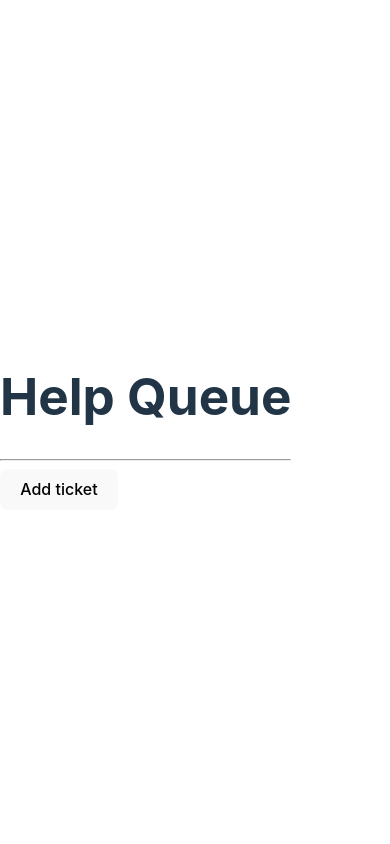
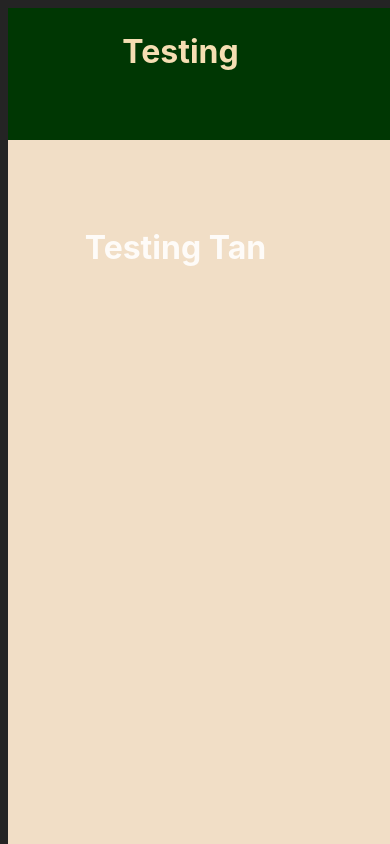
Before and after one commit to jenniferholcomb/portfolio24, a React (Vite) app: page / in a window 390 px wide. Shown: the top 844 px of the page. Built offline with nearby package versions, Linux system fonts and the light colour scheme.

Commit message:
media query setup of home page

```diff
--- a/package.json
+++ b/package.json
@@ -23,6 +23,7 @@
     "eslint-plugin-react-hooks": "^4.6.0",
     "eslint-plugin-react-refresh": "^0.4.6",
     "fix-react-refresh-plugin": "^1.0.2",
+    "sass": "^1.75.0",
     "vite": "^5.2.0"
   }
 }
--- a/src/components/App.jsx
+++ b/src/components/App.jsx
@@ -1,13 +1,21 @@
 import React from "react";
-import Header from "./Header";
-import TicketControl from "./TicketControl";
+// import Header from "./Header";
+// import TicketControl from "./TicketControl";
+import GreenControl from "./GreenControl";
+import TanControl from "./TanControl";
+
+import styles from "./App.module.scss";
 
 function App(){
   return (
-    <React.Fragment>
-      <Header />
-      <TicketControl />
-    </React.Fragment>
+    <>
+      <div className={styles.bodyWrapper}>
+        <GreenControl />
+        <TanControl />
+      </div>
+      {/* <Header />
+      <TicketControl /> */}
+    </>
   );
 }
 
--- /dev/null
+++ b/src/components/App.module.scss
@@ -0,0 +1,18 @@
+@media screen and (min-width: 752px) {
+  .bodyWrapper {
+    display: flex;
+    align-items: center;
+    align-content: center;
+    flex-wrap: wrap;
+    margin: 0;
+  }
+}
+
+@media screen and (max-width: 751px) {
+  .bodyWrapper {
+    display: flex;
+    width: 100vw;
+    flex-direction: column;
+    align-items: center;
+  }
+}
--- /dev/null
+++ b/src/components/GreenControl.jsx
@@ -0,0 +1,16 @@
+import React from "react";
+import styles from "./GreenControl.module.scss";
+
+function GreenControl() {
+  return (
+    <>
+      <div className={`${styles.greenStyle} ${styles.greenWrapper}`}>
+        <div className={styles.textWrapper}>
+          <h1>Testing</h1>
+        </div>
+      </div>
+    </>
+  );
+}
+
+export default GreenControl;
--- /dev/null
+++ b/src/components/GreenControl.module.scss
@@ -0,0 +1,55 @@
+.greenStyle {
+  display: flex;
+  color: wheat;
+  background: #003703;
+}
+
+@media screen and (min-width: 1250px) {
+  .greenWrapper {
+    height: 100vh;
+    width: 50vw;
+    flex-direction: column;
+    align-items: flex-start;
+    flex: 1 0 0;
+  }
+}
+
+@media screen and (min-width: 885px) and (max-width: 1250px) {
+  .greenWrapper {
+    height: 100vh;
+    flex-direction: column;
+    align-items: flex-start;
+    flex: 1 1 0;
+  }
+}
+
+@media screen and (min-width: 752px) and (max-width: 885px) {
+  .greenWrapper {
+    height: 100vh;
+    flex-direction: column;
+    align-items: flex-start;
+  }
+}
+
+@media screen and (max-width: 751px) {
+  .greenWrapper {
+    display: flex;
+    height: 132px;
+    padding-right: 15px;
+    justify-content: center;
+    align-items: center;
+    gap: 376px;
+    align-self: stretch;
+  }
+}
+
+.textWrapper {
+  padding: 48px 82px 93px 52px;
+}
+
+// min-width: 375px;
+// width: 10vw;
+// justify-content: flex-end;
+// align-items: flex-end;
+// gap: 54px;
+// flex: 0 0 246px;
--- /dev/null
+++ b/src/components/TanControl.jsx
@@ -0,0 +1,16 @@
+import React from "react";
+import styles from "./TanControl.module.scss";
+
+function TanControl() {
+  return (
+    <>
+      <div className={`${styles.tanStyle} ${styles.tanWrapper} `}>
+        <div className={styles.textWrapper}>
+          <h1>Testing Tan</h1>
+        </div>
+      </div>
+    </>
+  );
+}
+
+export default TanControl;
--- /dev/null
+++ b/src/components/TanControl.module.scss
@@ -0,0 +1,51 @@
+.tanStyle {
+  display: flex;
+  align-items: flex-start;
+  background: #F1DEC6;
+}
+
+@media screen and (min-width: 1250px) {
+  .tanWrapper {
+    height: 100vh;
+    width: 50vw;
+    flex-direction: column;
+    flex: 1 0 0;
+  }
+}
+
+@media screen and (min-width: 885px) and (max-width: 1250px) {
+  .tanWrapper {
+    height: 100vh;
+    flex-direction: column;
+    flex: 0 0 625px;
+  }
+}
+
+@media screen and (min-width: 752px) and (max-width: 884px) {
+  .tanWrapper {
+    min-width: 492px;
+    height: 100vh;
+    flex-direction: column;
+    flex: 1 1 0;
+  }
+}
+
+@media screen and (max-width: 751px) {
+  .tanWrapper {
+    height: 1113px;
+    padding: 15px 25px 0px 0px;
+    justify-content: center;
+    gap: 10px;
+    align-self: stretch;
+  }
+}
+
+.textWrapper {
+  padding: 48px 82px 93px 52px;
+};
+
+
+    // width: 100vw;
+    // justify-content: flex-end;
+    // align-items: flex-end;
+    // gap: 54px;
--- a/src/index.css
+++ b/src/index.css
@@ -13,6 +13,14 @@
   -moz-osx-font-smoothing: grayscale;
 }
 
+/* body {
+  margin: 0;
+  /* display: flex;
+  place-items: center;
+  min-width: 320px;
+  min-height: 100vh;
+} */
+/*
 a {
   font-weight: 500;
   color: #646cff;
@@ -22,13 +30,7 @@ a:hover {
   color: #535bf2;
 }
 
-body {
-  margin: 0;
-  display: flex;
-  place-items: center;
-  min-width: 320px;
-  min-height: 100vh;
-}
+
 
 h1 {
   font-size: 3.2em;
@@ -65,7 +67,7 @@ button:focus-visible {
   button {
     background-color: #f9f9f9;
   }
-}
+}  */
 
 img {
   width: 200px;
```
Also changed, not shown: 1 other file (tests, documents, lock files or other folders).
